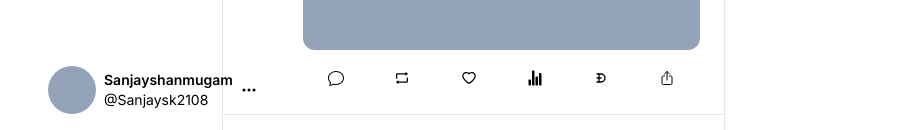
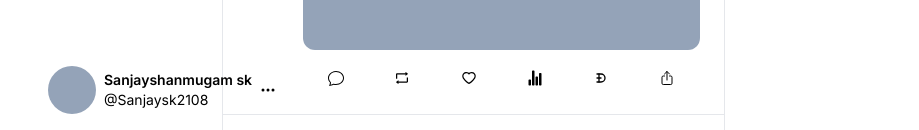
Before and after one commit to sandy2108/x-clone, a Next.js app: page / in a window 1280 px wide. Shown: the part 670-800 px from the top of the page, without its empty margins (176-1095 px from the left). Built offline with nearby package versions, Linux system fonts and the light colour scheme.

Commit message:
Updated the width to the leftsidebar

```diff
--- a/src/app/components/LeftSidebar.tsx
+++ b/src/app/components/LeftSidebar.tsx
@@ -61,11 +61,11 @@ const LeftSidebar = () => {
           Tweet
         </button>
       </div>
-      <button className="rounded-full  bg-transparent flex items-center space-x-2 p-4 text-center hover:bg-white/10 transition duration-200 w-full justify-between">
+      <button className="rounded-full  bg-transparent flex items-center space-x-2 py-4 px-4 text-center hover:bg-white/10 transition duration-200 w-full justify-between">
         <div className="flex items-center space-x-2">
           <div className="rounded-full bg-slate-400 w-12 h-12 "></div>
           <div className="text-left text-sm">
-            <div className="font-semibold ">Sanjayshanmugam</div>
+            <div className="font-semibold truncate">Sanjayshanmugam sk</div>
             <div>@Sanjaysk2108</div>
           </div>
         </div>
```
